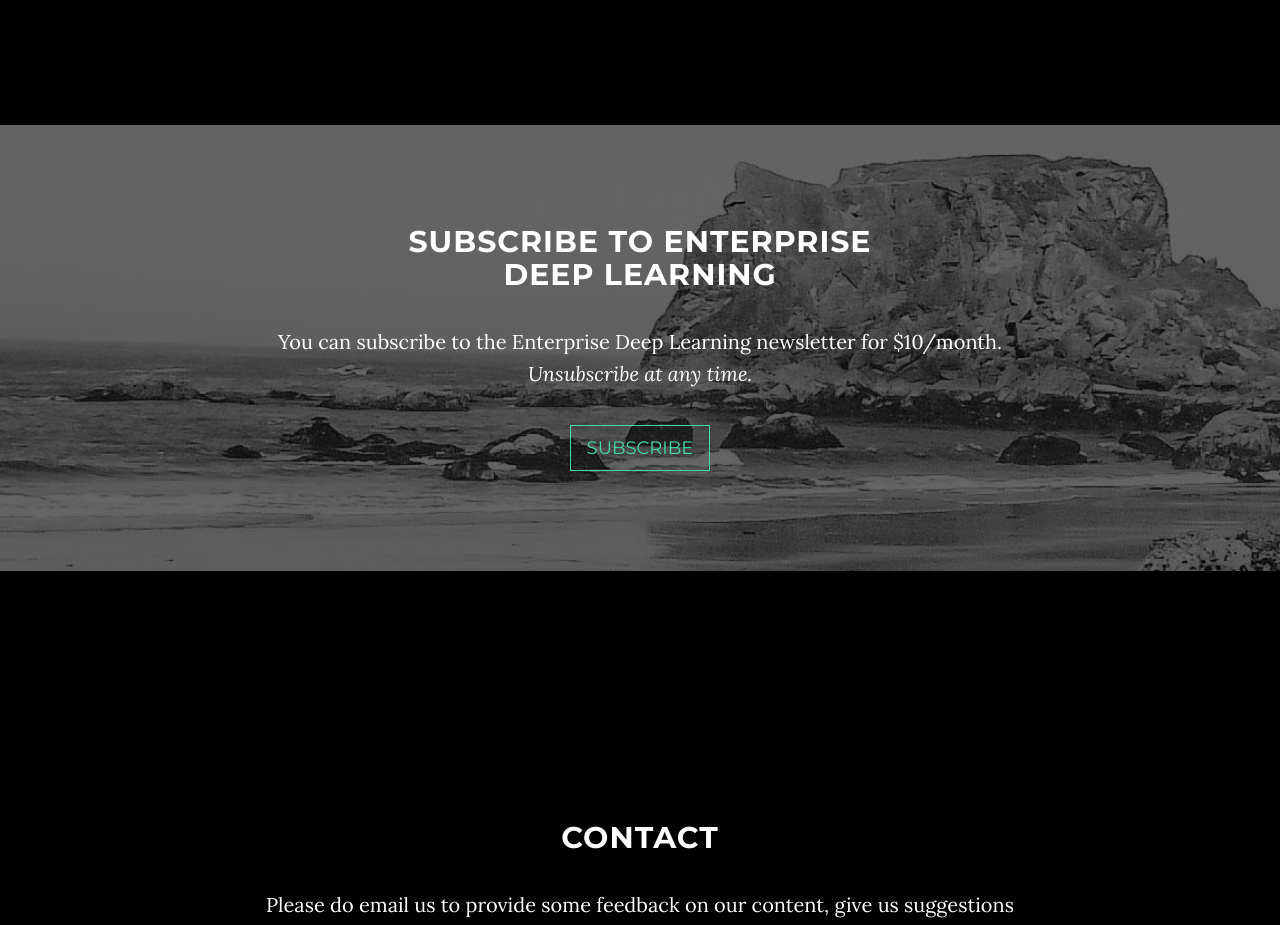
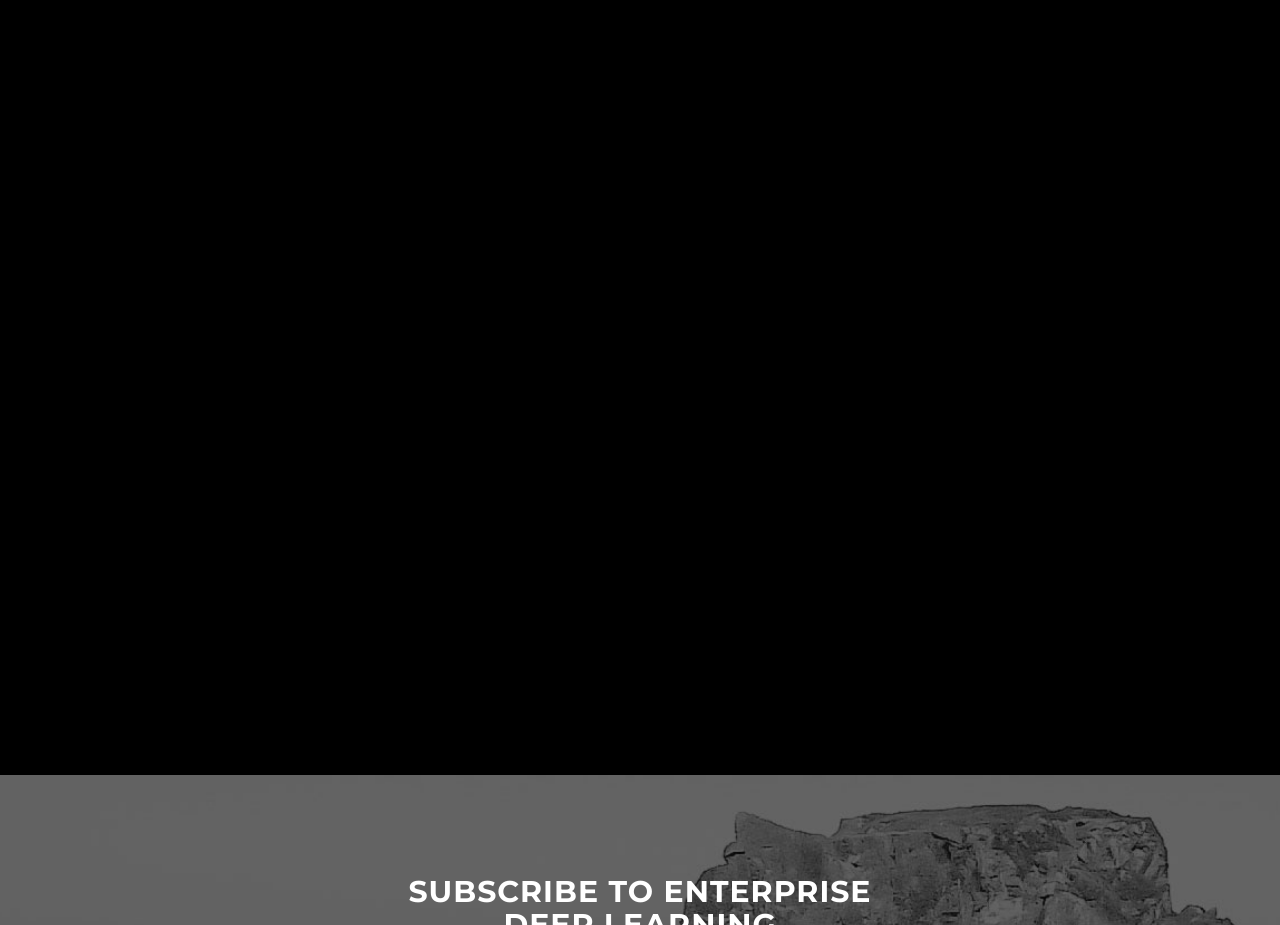
Before and after one commit to EnterpriseDeepLearning/none, a website: page index.html in a window 1280 px wide. Shown: the part 1800-2725 px from the top of the page. Drawn offline with nearby package versions, Linux system fonts and the light colour scheme; a script that the page names is missing.

Commit message:
Create index.html

```diff
--- a/index.html
+++ b/index.html
@@ -99,6 +99,10 @@
         </div>
     </section>
 
+
+    <!-- Map Section -->
+    <div id="map"></div>
+
     <!-- Download Section -->
     <section id="download" class="content-section text-center">
         <div class="download-section">
```
